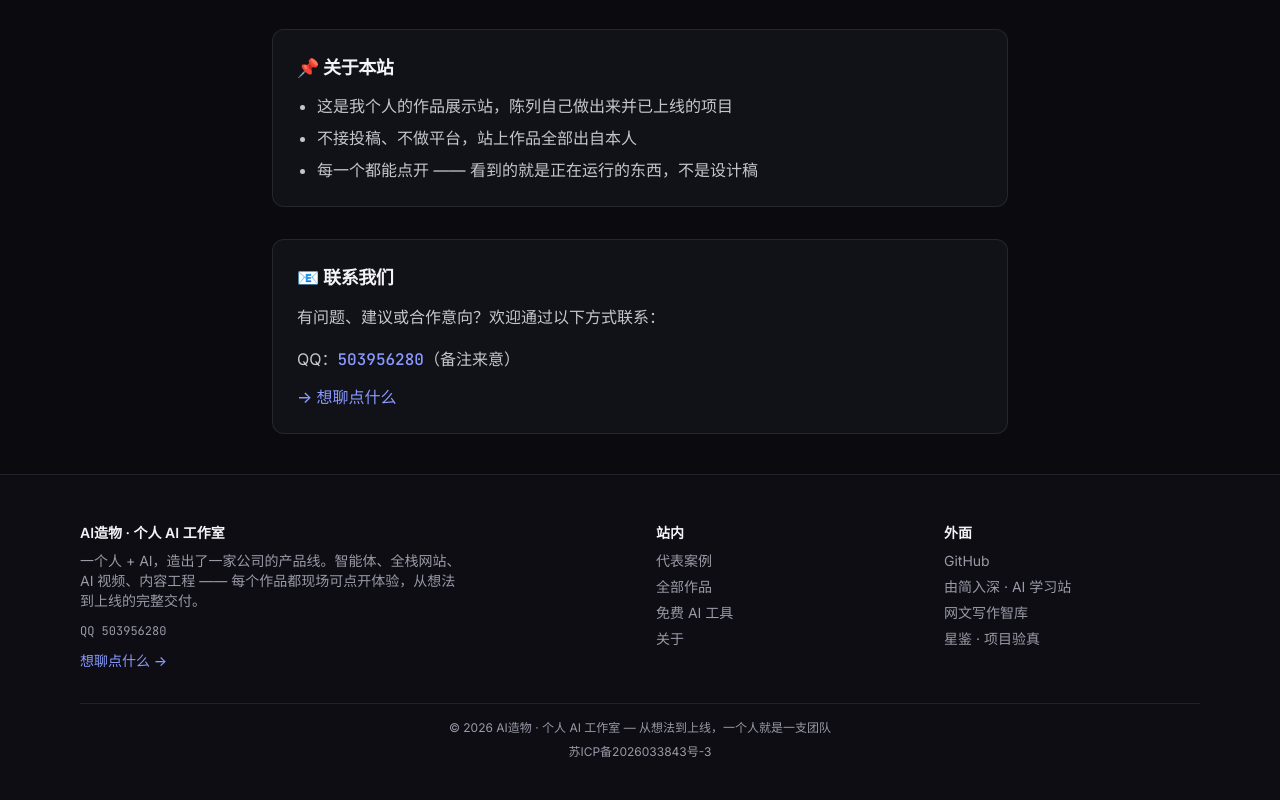
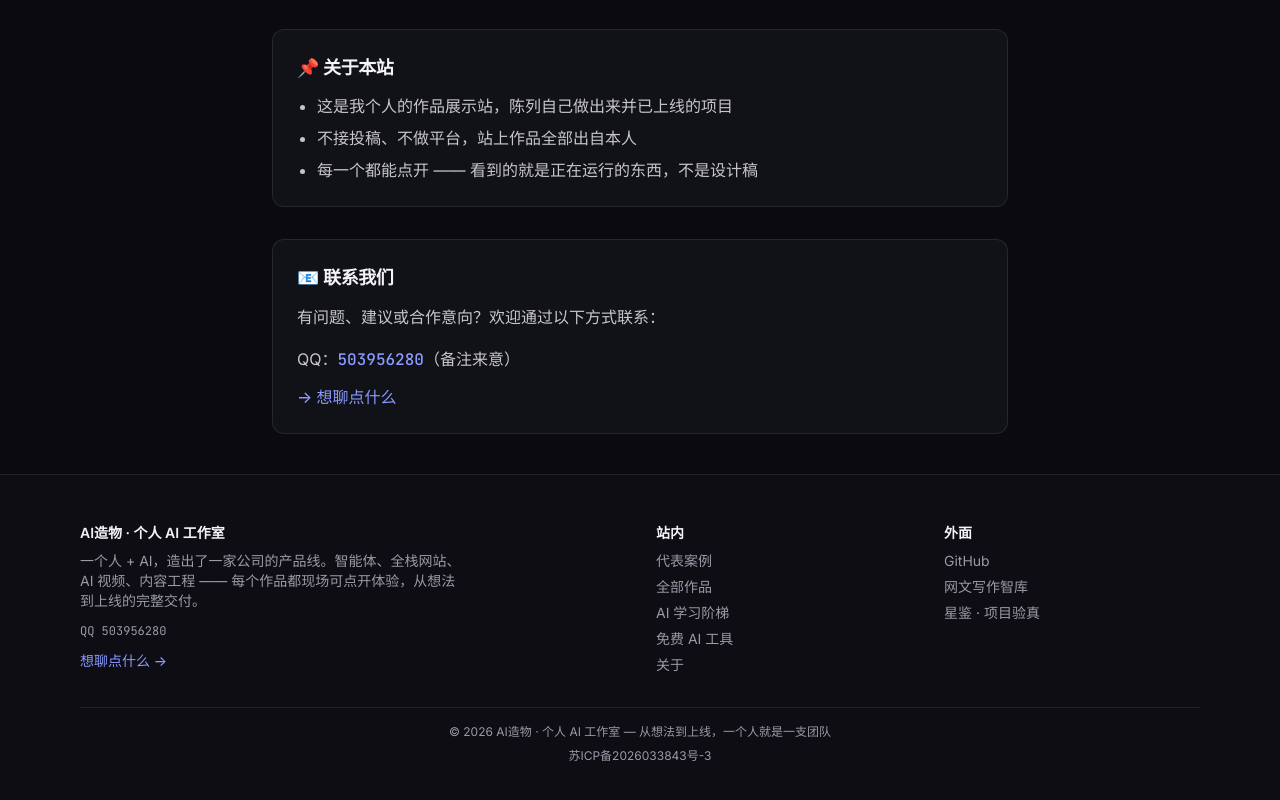
Before and after one commit to oraguinal9/aizaowu, a Next.js app: page /about in a window 1280 px wide. Shown: the part 648-1448 px from the top of the page. Built offline with nearby package versions, Linux system fonts and the light colour scheme; no server answers.

Commit message:
fix: 页脚移除裸 IP 外链（学习站已在站内 /learn/），404 页次要入口改指作品集；新增 IndexNow 密钥文件

```diff
--- a/src/app/not-found.tsx
+++ b/src/app/not-found.tsx
@@ -20,11 +20,11 @@ export default function NotFound() {
           返回首页
         </Link>
         <Link
-          href="/discover"
+          href="/#gallery"
           className="inline-flex items-center gap-2 rounded-lg border border-border bg-surface px-5 py-2.5 text-sm font-semibold text-foreground transition hover:border-border-strong"
         >
           <Compass size={16} className="text-brand" />
-          去发现项目
+          看看全部作品
         </Link>
       </div>
     </div>
--- a/src/components/layout/Footer.tsx
+++ b/src/components/layout/Footer.tsx
@@ -21,6 +21,7 @@ export default function Footer() {
             <div className="flex flex-col gap-1.5 text-muted">
               <Link href="/#flagship" className="transition-colors hover:text-brand">代表案例</Link>
               <Link href="/#gallery" className="transition-colors hover:text-brand">全部作品</Link>
+              <Link href="/learn/" className="transition-colors hover:text-brand">AI 学习阶梯</Link>
               <Link href="/tools" className="transition-colors hover:text-brand">免费 AI 工具</Link>
               <Link href="/about" className="transition-colors hover:text-brand">关于</Link>
             </div>
@@ -29,7 +30,6 @@ export default function Footer() {
             <h4 className="mb-2 font-display font-semibold text-foreground">外面</h4>
             <div className="flex flex-col gap-1.5 text-muted">
               <a href="https://github.com/oraguinal9" target="_blank" rel="noopener noreferrer" className="transition-colors hover:text-brand">GitHub</a>
-              <a href="https://114.55.148.70/agent/" target="_blank" rel="noopener noreferrer" className="transition-colors hover:text-brand">由简入深 · AI 学习站</a>
               <a href="https://www.zbjh.top" target="_blank" rel="noopener noreferrer" className="transition-colors hover:text-brand">网文写作智库</a>
               <a href="https://xingjian.zbjh.top" target="_blank" rel="noopener noreferrer" className="transition-colors hover:text-brand">星鉴 · 项目验真</a>
             </div>
```
Also changed, not shown: public/12197033205d5a9937709bd861fdefdb.txt (added).
